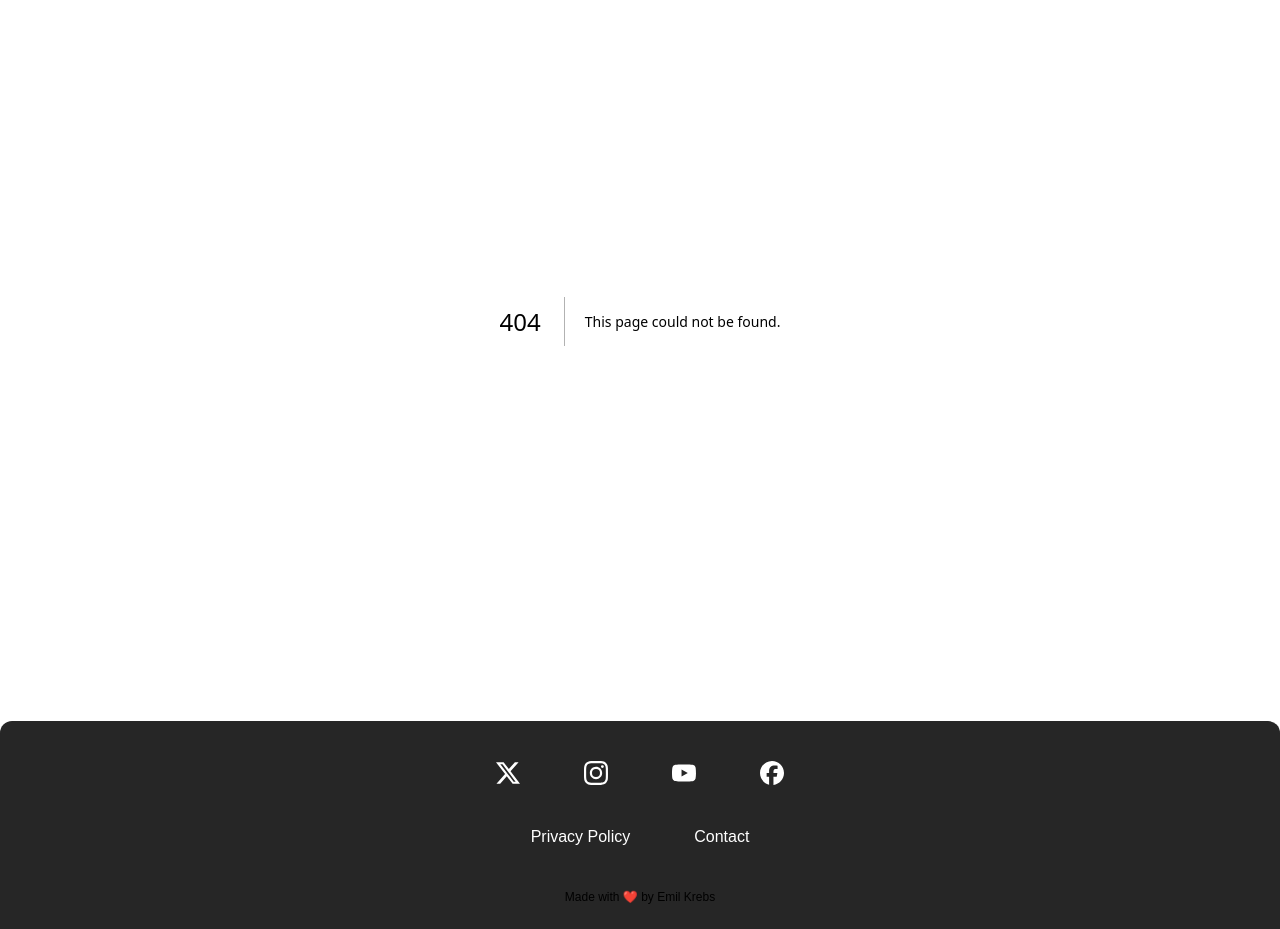
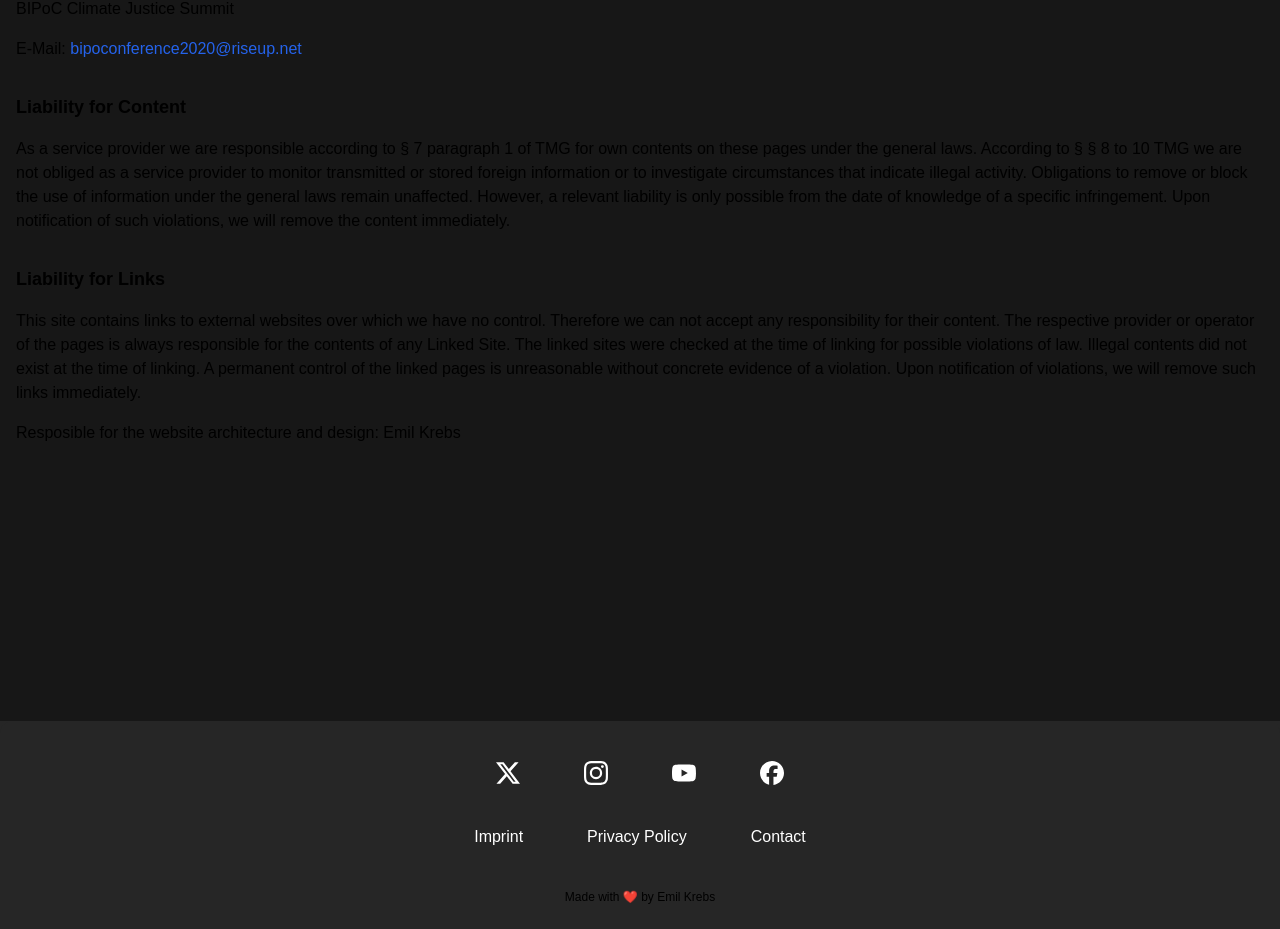
Before and after one commit to emilkrebs/bipoc-website, a Next.js app: page /imprint in a window 1280 px wide. Before the commit this address had no page. Shown: the part 135-1064 px from the top of the page. Built offline with nearby package versions, Linux system fonts and the light colour scheme.

Commit message:
added an "imprint"

```diff
--- a/src/app/components/footer.tsx
+++ b/src/app/components/footer.tsx
@@ -8,9 +8,10 @@ export default function Footer() {
 			<SocialMediaLinks />
 
 			{/* Legal section */}
-			<div className="flex flex-col items-center justify-between gap-4 sm:gap-16 sm:flex-row w-fit">
-				<Link href="/privacy" className="text-white hover:underline">Privacy Policy</Link>
-				<Link href="mailto:bipoconference2020@riseup.net" className="text-white hover:underline">Contact</Link>
+			<div className="flex flex-col items-center justify-between gap-4 sm:gap-16 sm:flex-row w-fit text-white ">
+				<Link href="/imprint" className="over:underline">Imprint</Link>
+				<Link href="/privacy" className="hover:underline">Privacy Policy</Link>
+				<Link href="mailto:bipoconference2020@riseup.net" className="hover:underline">Contact</Link>
 			</div>
 
 			<p className="mt-4 text-xs">Made with ❤️ by <Link className="hover:underline" href="https://emilkrebs.dev/" target="_blank">Emil Krebs</Link></p>
--- /dev/null
+++ b/src/app/imprint/page.tsx
@@ -0,0 +1,31 @@
+import RenderMarkdown from "../components/markdown";
+
+const markdown = `
+# Imprint
+
+BIPoC Climate Justice Summit
+
+E-Mail: [bipoconference2020@riseup.net](mailto:bipoconference2020@riseup.net)
+
+## Liability for Content
+
+As a service provider we are responsible according to § 7 paragraph 1 of TMG for own contents on these pages under the general laws. According to § § 8 to 10 TMG we are not obliged as a service provider to monitor transmitted or stored foreign information or to investigate circumstances that indicate illegal activity.
+Obligations to remove or block the use of information under the general laws remain unaffected. However, a relevant liability is only possible from the date of knowledge of a specific infringement. Upon notification of such violations, we will remove the content immediately.
+
+## Liability for Links
+
+This site contains links to external websites over which we have no control. Therefore we can not accept any responsibility for their content. The respective provider or operator of the pages is always responsible for the contents of any Linked Site. The linked sites were checked at the time of linking for possible violations of law. Illegal contents did not exist at the time of linking.
+A permanent control of the linked pages is unreasonable without concrete evidence of a violation. Upon notification of violations, we will remove such links immediately.
+
+Resposible for the website architecture and design: Emil Krebs
+`;
+
+export default function Imprint() {
+	return (
+		<main className="min-h-screen bg-neutral-900">
+			<section className="flex flex-col justify-start items-start gap-2 gap-x-4 w-full h-full p-4">
+				<RenderMarkdown content={markdown} />
+			</section>
+		</main>
+	);
+}
```
